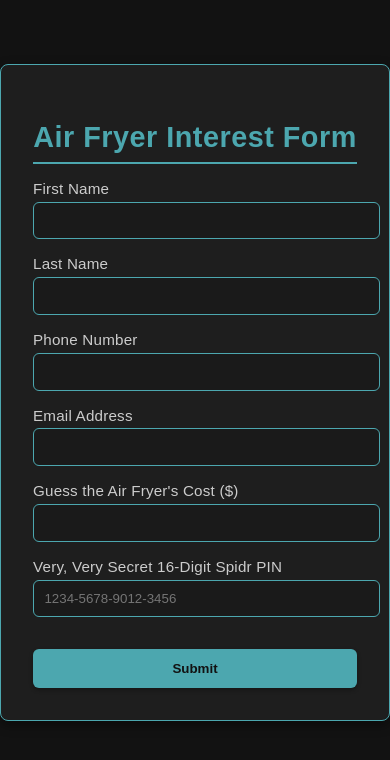
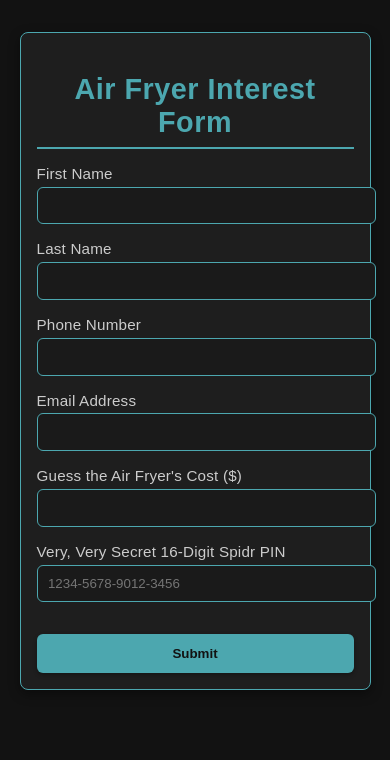
Before and after one commit to manavshah-boop/spidr-airfryer-form, a React (Vite) app: page / in a window 390 px wide. Shown: the top 760 px of the page. Built offline with nearby package versions, Linux system fonts and the light colour scheme.

Commit message:
style: add responsive design for mobile screens

```diff
--- a/src/App.css
+++ b/src/App.css
@@ -8,6 +8,7 @@ body {
 
   /* Container for the form */
   .form-container {
+    width: 90%;
     max-width: 500px;
     margin: 4rem auto;
     background-color: #1e1e1e;
@@ -15,6 +16,8 @@ body {
     padding: 2rem;
     border-radius: 8px;
     box-shadow: 0 4px 12px rgba(0,0,0,0.4);
+    box-sizing: border-box;
+    transition: padding 0.2s;
   }
 
   .form-container h2 {
@@ -76,3 +79,10 @@ body {
   .form-container button:active {
     transform: scale(0.98);
   }
+
+  @media (max-width: 480px) {
+    .form-container {
+      padding: 1rem;
+      margin: 2rem auto;
+    }
+  }
```
